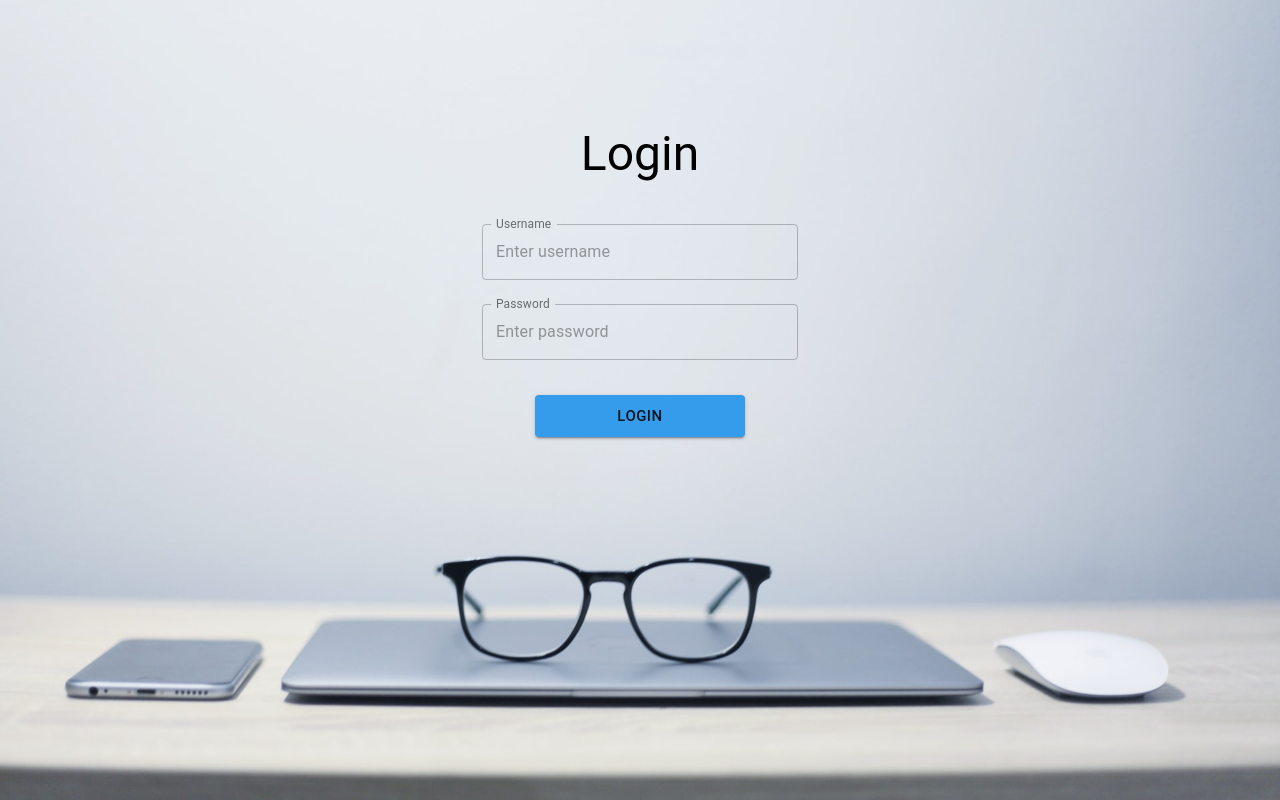
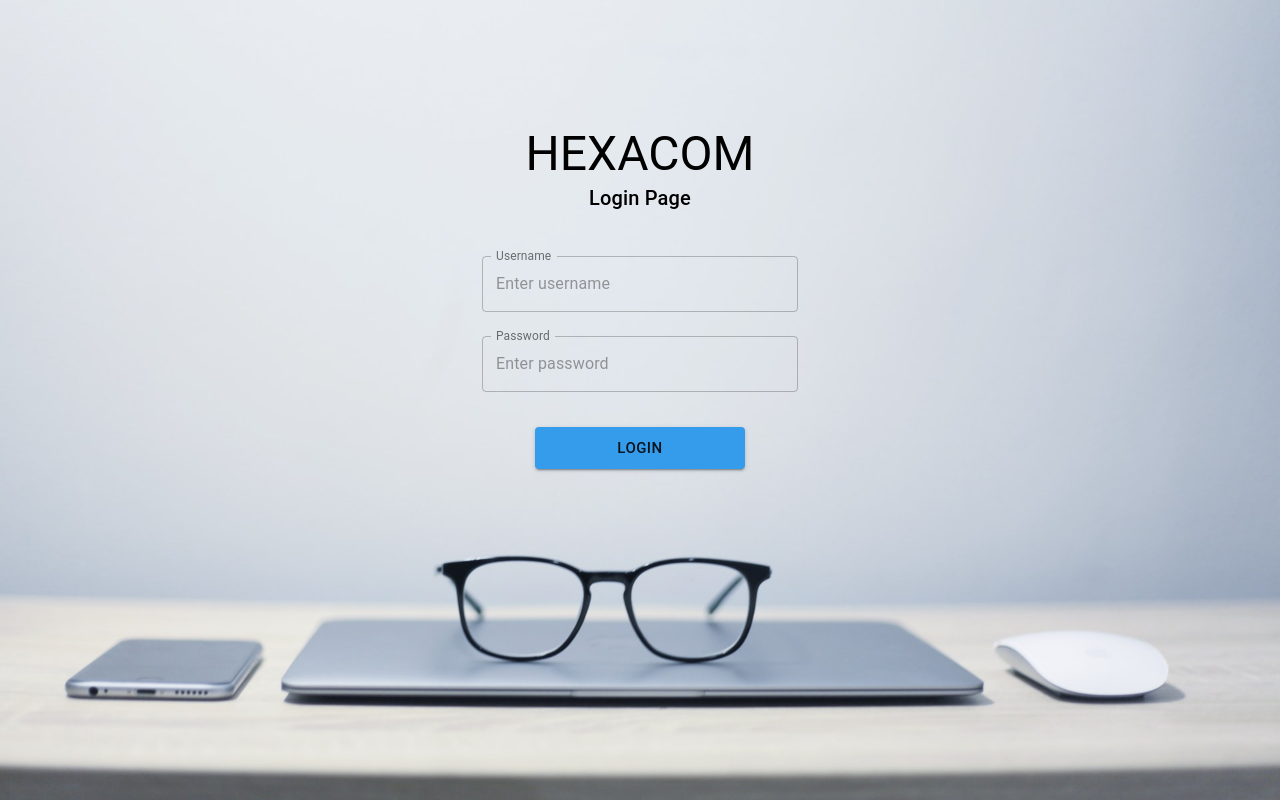
Before and after one commit to RyanAquino/hexacom-frontend, a React (Create React App) app: page / in a window 1280 px wide. Built offline with nearby package versions, Linux system fonts and the light colour scheme.

Commit message:
Updated login title to Hexacom

```diff
--- a/src/components/ui/loginPage.js
+++ b/src/components/ui/loginPage.js
@@ -28,7 +28,10 @@ function LoginPage() {
       <Grid container justify="center">
         <Grid item xs={4}>
           <Typography align="center" variant="h3">
-            Login
+            HEXACOM
+          </Typography>
+          <Typography align="center" variant="h6">
+            Login Page
           </Typography>
         </Grid>
       </Grid>
@@ -66,7 +69,13 @@ function LoginPage() {
       <Grid container justify="center" className={classes.marginTop}>
         <Grid item xs={2}>
           <Typography align="center" variant="h4">
-            <Button variant="contained" color="primary" href="#contained-buttons" fullWidth size="large">
+            <Button
+              variant="contained"
+              color="primary"
+              href="#contained-buttons"
+              fullWidth
+              size="large"
+            >
               Login
             </Button>
           </Typography>
```
